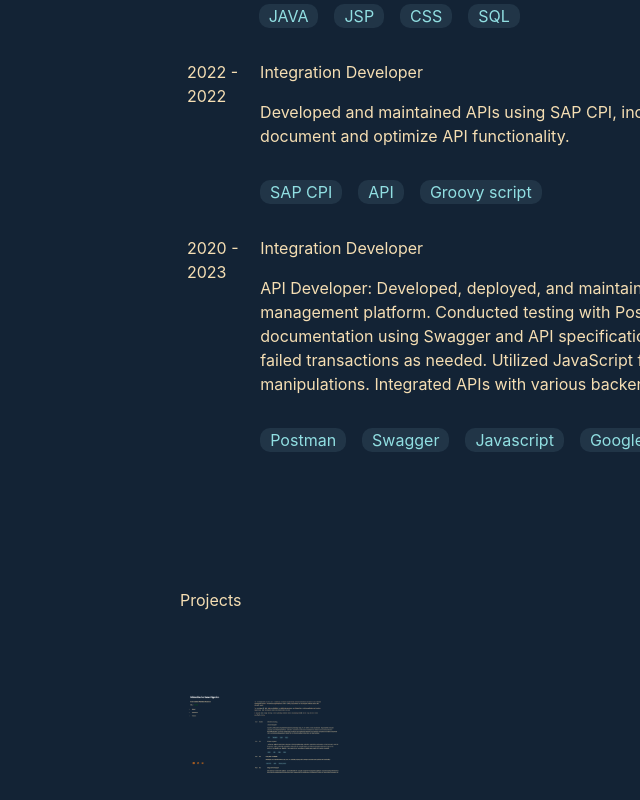
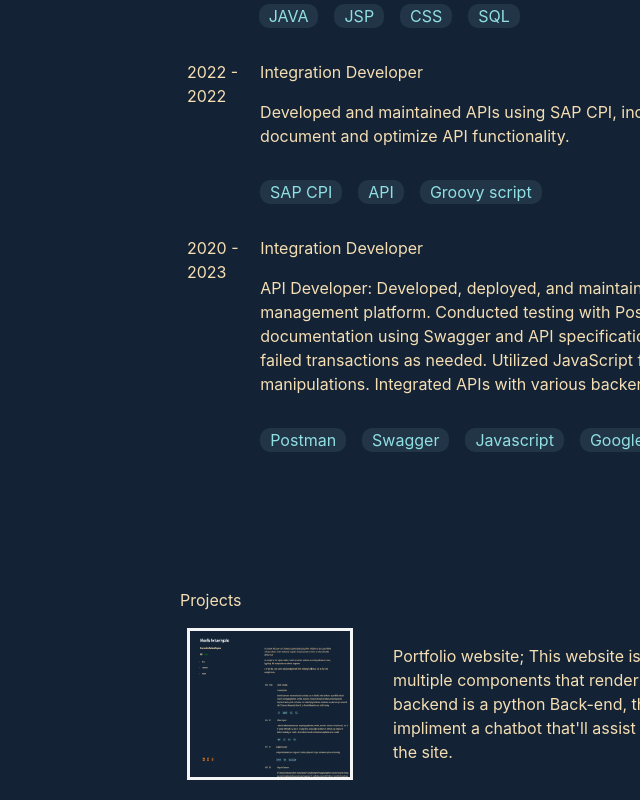
Before and after one commit to nhngcobo/reactportfolio.client, a React (Vite) app: page / in a window 1280 px wide. Shown: the part 960-1760 px from the top of the page, without its empty margins (640-1280 px from the left). Built offline with nearby package versions, Linux system fonts and the light colour scheme.

Commit message:
Added project description

```diff
--- a/src/App.css
+++ b/src/App.css
@@ -93,6 +93,10 @@ body {
     width: 13%;
 }
 
+.PortfolioProject{
+    margin-left: 5vh;
+}
+
 .duration-apigee{
     width: 45%;
 }
@@ -137,6 +141,7 @@ body {
 
 .portfolioScreenshot{
     width: 20vh;
+    border: 3px solid whitesmoke;
 }
 
 .ComponentAfooter {
--- a/src/componentPortfoliProject.jsx
+++ b/src/componentPortfoliProject.jsx
@@ -13,10 +13,11 @@ class ComponentPortfoliProject extends React.Component {
 
     render() {
         return (
-            <div className="ComponentProjects">
-                <img className="portfolioScreenshot"
-                                                src={portfolioScreenshot}
-                                           />
+            <div  className="ComponentExperience">
+                <img className="portfolioScreenshot" src={portfolioScreenshot}/>
+                <div>
+                    <p className="PortfolioProject">{this.text.PortfolioProject}</p>
+                </div>
             </div>
         )
     }
--- a/src/data/en.json
+++ b/src/data/en.json
@@ -18,5 +18,6 @@
         "jobProjects": "This section will detail side projects I have been busy with, outside the work environment.",
         "About": "About",
         "Projects": "Projects",
-        "Experince": "Experince"
+        "Experince": "Experince",
+        "PortfolioProject": "Portfolio website; This website is built with React.js Front-End. It contains multiple components that render different sections of the site. The backend is a python Back-end, this is because we're looking to impliment a chatbot that'll assist with some questions while you are on the site."
 }
```
